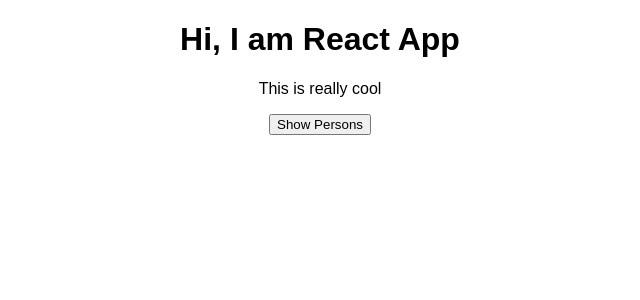
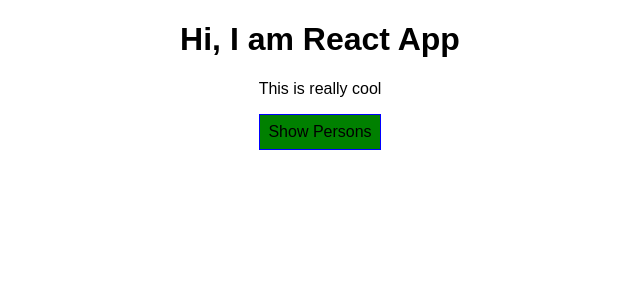
Before and after one commit to sitaramyadav/LearningReact, a React (Create React App) app in the folder complete-guide/: page / in a window 1280 px wide. Shown: the top 300 px of the page, without its empty margins (320-960 px from the left). Built offline with nearby package versions, Linux system fonts and the light colour scheme.

Commit message:
Adding inline style for App component.

```diff
--- a/complete-guide/src/containers/App.css
+++ b/complete-guide/src/containers/App.css
@@ -1,3 +1,11 @@
 .App {
-  text-align: center;
+     text-align: center;
+ }
+
+.button {
+    backgroundColor: green;
+    font: inherit;
+    border: 1px solid blue;
+    padding: 8px;
+    cursor: pointer
 }
--- a/complete-guide/src/containers/App.js
+++ b/complete-guide/src/containers/App.js
@@ -73,13 +73,13 @@ class App extends Component {
     render() {
 
         let persons = null;
-        // const style = {
-        //     backgroundColor: 'white',
-        //     font: 'inherit',
-        //     border: '1px solid blue',
-        //     padding: '8px',
-        //     cursor: 'pointer'
-        // }
+        const style = {
+            backgroundColor: 'green',
+            font: 'inherit',
+            border: '1px solid blue',
+            padding: '8px',
+            cursor: 'pointer'
+        }
 
         if (this.state.showPerson) {
             persons = (
@@ -108,7 +108,7 @@ class App extends Component {
             <div className={"App"}>
                 <h1>Hi, I am React App</h1>
                 <p > This is really cool</p>
-                <button  onClick={this.togglePersonHandler}>Show Persons
+                <button style={style}  onClick={this.togglePersonHandler}>Show Persons
                 </button>
                     {/*appTitle={this.props.title}*/}
                     {/*showPersons={this.state.showPerson}*/}
```
